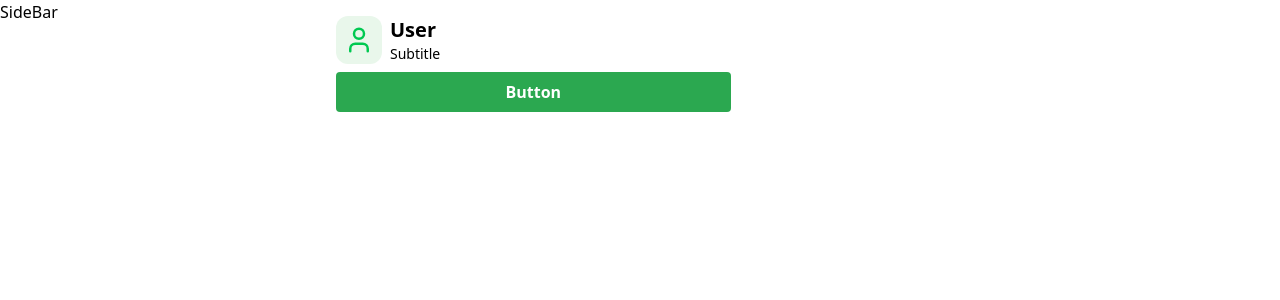
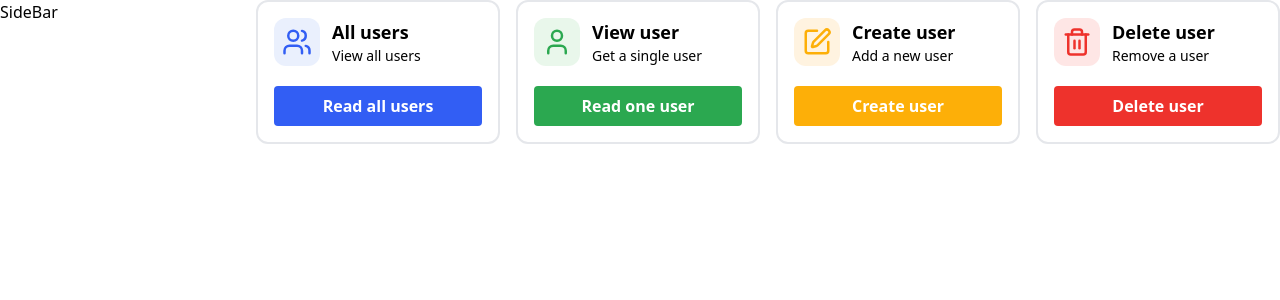
Before and after one commit to HebaElgohary/crud-system, a Next.js app: page / in a window 1280 px wide. Shown: the top 300 px of the page. Built offline with nearby package versions, Linux system fonts and the light colour scheme.

Commit message:
feat: add MainCards

```diff
--- a/app/page.tsx
+++ b/app/page.tsx
@@ -5,6 +5,7 @@ import MainLyout from "@/src/components/templates/MainLyout";
 import MainCard from "@/src/components/molecules/MainCard";
 import { User } from "../src/assets/icons/icons";
 import Button from "@/src/components/atoms/Button";
+import MainCards from "@/src/components/molecules/MainCards";
 export default function Home() {
   const boxRef = useRef(null);
   useEffect(() => {
@@ -15,14 +16,14 @@ export default function Home() {
   return (
     <MainLyout>
 
-   <MainCard
+   {/* <MainCard
   title="User"
   subtitle="Subtitle"
   btn='Button'
   iconBg='green'
   iconProps={{size: 30,
     Icon:User,
-    className: 'text-green-500',
+
   }}
 
 
@@ -41,7 +42,8 @@ export default function Home() {
     className: 'text-white w-full'
 
   }}
-/>
+/> */}
+<MainCards/>
 
 
     </MainLyout>
--- a/src/assets/icons/icons.ts
+++ b/src/assets/icons/icons.ts
@@ -1,2 +1,2 @@
-import { Sun,Moon,User } from "lucide-react";
-export { Sun,Moon,User };
+import { Sun,Moon,User,Edit,Trash,Users } from "lucide-react";
+export { Sun,Moon,User,Edit,Trash,Users };
--- a/src/components/atoms/Button.tsx
+++ b/src/components/atoms/Button.tsx
@@ -9,7 +9,6 @@ interface Props {
 
 
 export default function Button({ children,size='md', className, variant='green' }: Props) {
- console.log('chidren areeeeeeee',children)
  const variants = {
    green: 'ds-bg-green',
    blue: 'ds-bg-blue',
@@ -26,7 +25,7 @@ const sizes = {
   return (
     <button
       className={cn(variants[variant] ,sizes[size],
-    ' hover:bg-red-400 bg-red-500  text-black font-bold !py-2 !px-4 rounded ',className)}
+    '  bg-red-500 w-full text-white font-bold !py-2 !px-4 rounded ',className)}
     >
     {children}
     </button>
--- a/src/components/atoms/Icon.tsx
+++ b/src/components/atoms/Icon.tsx
@@ -2,12 +2,12 @@ import { Sign } from 'crypto'
 import React, { ComponentType } from 'react'
 
 interface Props
-  {size: number,
-    className: string,
+  {size?: number,
+    className?: string,
     Icon:ComponentType<{size: number, className: string}>
    }
 
-export default function Icon({Icon,size,className}:Props) {
+export default function Icon({Icon,size=30,className=''}:Props) {
   return (
     <div>
         <Icon size={size} className={className} />
--- a/src/components/atoms/Subtitle.tsx
+++ b/src/components/atoms/Subtitle.tsx
@@ -2,12 +2,12 @@ import { cn } from '@/src/lib/cn'
 import React from 'react'
 
 interface SubtitleProps {
-    size: 'sm' | 'md' | 'xs'
-    variant: 'black' | 'white' | 'disabled'
+    size?: 'sm' | 'md' | 'xs'
+    variant?: 'black' | 'white' | 'disabled'
     children?: React.ReactNode
 
 }
-export default function Subtitle({size,variant,children}:SubtitleProps) {
+export default function Subtitle({size='sm',variant='black',children}:SubtitleProps) {
  console.log('title is ',children)
   const variants = {
    black: 'ds-text-black',
--- a/src/components/atoms/Title.tsx
+++ b/src/components/atoms/Title.tsx
@@ -2,12 +2,12 @@ import { cn } from '@/src/lib/cn'
 import React from 'react'
 
 interface TitleProps {
-    size: 'lg' | 'xl' | 'xxl'
-    variant: 'black' | 'white'
+    size?: 'lg' | 'xl' | 'xxl'
+    variant?: 'black' | 'white'
     children?: React.ReactNode
 
 }
-export default function Title({size='lg',variant,children}:TitleProps) {
+export default function Title({size='lg',variant='black',children}:TitleProps) {
  const variants = {
    black: 'ds-text-black',
    white: 'ds-text-white',
--- a/src/components/molecules/MainCard.tsx
+++ b/src/components/molecules/MainCard.tsx
@@ -9,8 +9,8 @@ interface MainCardProps {
   subtitle: string;
   btn: string;
   iconBg: 'green'|'blue'|'violet'|'warning'|'danger';
-  titleProps: ComponentProps<typeof Title>;
-  subtitleProps: ComponentProps<typeof Subtitle>;
+  titleProps?: ComponentProps<typeof Title>;
+  subtitleProps?: ComponentProps<typeof Subtitle>;
   btnProps: ComponentProps<typeof Button>;
   iconProps: ComponentProps<typeof Icon>;
 }
@@ -32,17 +32,24 @@ export default function MainCard({
     warning: "ds-bg-warning-200",
     danger: "ds-bg-danger-200",
   };
+  const iconColor={
+    green:'ds-text-green',
+    blue:'ds-text-blue',
+    violet:'ds-text-violet',
+    warning:'ds-text-warning',
+    danger:'ds-text-danger'
+  }
 
   return (
-    <div className="flex flex-col items-start gap-2 !p-4 rounded-xl w-full md:w-1/3">
-      <div className="flex gap-2">
+    <div className="flex flex-col items-start gap-5 border-2 border-gray-200 !p-4 rounded-xl w-full md:w-1/3">
+      <div className="flex gap-3">
         <span
           className={` flex items-center justify-center ${iconBgs[iconBg]} !p-2 rounded-xl `}
         >
           {" "}
-          <Icon {...iconProps} />
+          <Icon {...iconProps} className={iconColor[iconBg]} />
         </span>
-        <div className="flex flex-col gap-">
+        <div className="flex flex-col ">
           <Title {...titleProps}>{title}</Title>
           <Subtitle {...subtitleProps}>{subtitle}</Subtitle>
         </div>
--- /dev/null
+++ b/src/components/molecules/MainCards.tsx
@@ -0,0 +1,13 @@
+import React from 'react'
+import {cardsData} from '../../data/cards'
+import MainCard from './MainCard'
+export default function MainCards() {
+
+    return (
+        <div className='flex lg:flex-row flex-col gap-4 w-full'>
+    {cardsData.map((card)=>(<MainCard key={card.id}
+    {...card} btnProps={{variant:card['iconBg']} } iconProps={{Icon:card['Icon']}}
+    ></MainCard>))}
+    </div>
+  )
+}
--- /dev/null
+++ b/src/data/cards.ts
@@ -0,0 +1,41 @@
+import { MainCardProps } from "../types/types";
+import { User,Users,    Edit,   Trash } from "../assets/icons/icons";
+
+export const  cardsData:MainCardProps[]=[
+    {
+        id:1,
+        title:'All users',
+        subtitle:'View all users',
+        btn:'Read all users',
+        iconBg:'blue',
+        Icon:Users
+    },
+    {
+        id:2,
+        title:'View user',
+        subtitle:'Get a single user',
+        btn:'Read one user',
+        iconBg:'green',
+        Icon:User
+
+    },
+    {
+        id:3,
+        title:'Create user',
+        subtitle:'Add a new user',
+         btn:'Create user',
+        iconBg:'warning',
+        Icon:Edit
+
+    },
+
+    {
+        id:4,
+        title:'Delete user',
+        subtitle:'Remove a user',
+         btn:'Delete user',
+        iconBg:'danger',
+        Icon:Trash
+
+    },
+]
--- /dev/null
+++ b/src/types/types.ts
@@ -0,0 +1,10 @@
+import { ComponentType } from "react"
+
+export interface MainCardProps{
+       id:number,
+        title:string,
+        subtitle:string,
+        btn:string,
+        Icon:ComponentType<{size: number, className: string}>
+        iconBg:'blue'|'green'|'violet'|'warning'|'danger'
+}
```
